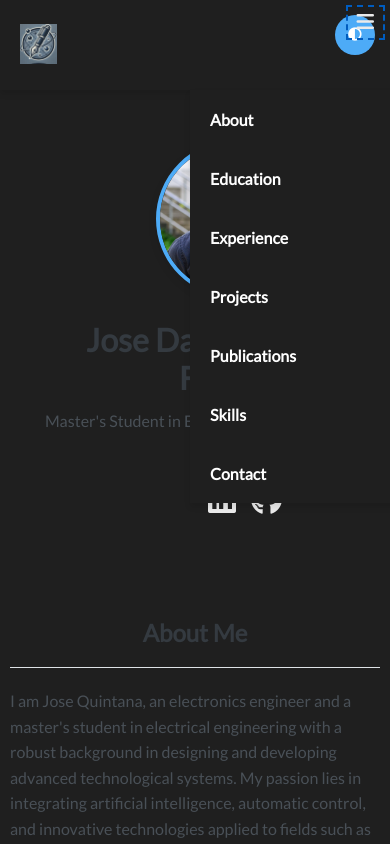
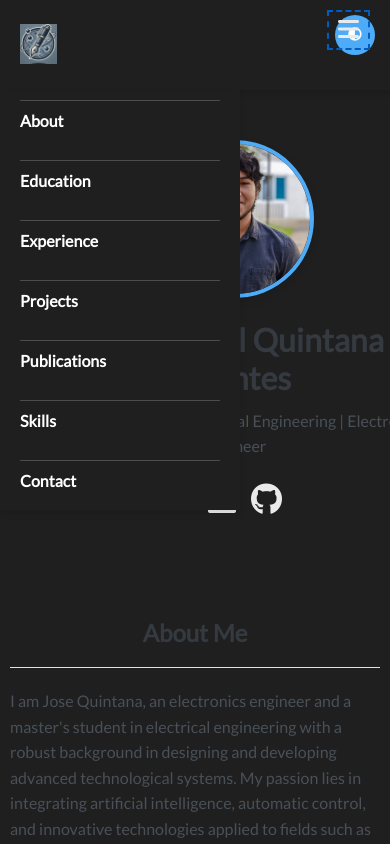
Before and after one commit to JoseQuintana20/JoseQuintana20.github.io, a plain HTML site: page index.html in a window 390 px wide. Both pictures are taken after a click on the button 365 px from the left and 22 px from the top of the page. Shown: the top 844 px of the page. Drawn offline with Linux system fonts and the light colour scheme.

Commit message:
Update frame.css

```diff
--- a/css/frame.css
+++ b/css/frame.css
@@ -146,28 +146,54 @@ hr {
 }
 
 @media (max-width: 768px) {
-  .menu-button {
-    font-size: 20px; /* Ajusta el tamaño en pantallas pequeñas */
-    top: 10px;
-    right: 10px;
+  .menu-container {
+    display: flex;
+    flex-direction: row; /* Asegura que los elementos estén en fila */
+    justify-content: space-between; /* Espaciado adecuado */
+    align-items: center;
+    padding: 10px;
+    position: relative; /* Evita superposición */
   }
 
-  .menu .menu-items {
-    display: none;
-    flex-direction: column;
-    background: #343a40;
-    width: 100%;
-    position: absolute;
-    top: 100%;
-    left: 0;
+  .menu-button {
+    display: block; /* Muestra el botón en pantallas pequeñas */
+    order: 1; /* Prioriza el botón a la izquierda */
+    margin-right: 10px; /* Espaciado entre el botón y el logo */
+    background-color: transparent; /* Fondo transparente */
+    border: none; /* Sin bordes */
+    cursor: pointer;
+    font-size: 24px; /* Tamaño del ícono */
+    color: #eaeaea; /* Color del botón */
   }
 
-  .menu .menu-items a {
+  .menu .logo {
+    order: 2; /* El logo se mueve después del botón */
+    margin-left: 0; /* Elimina márgenes adicionales */
+  }
+
+  .menu-items {
+    display: none; /* Oculta el menú por defecto */
+    flex-direction: column; /* Menú desplegable vertical */
+    position: absolute;
+    top: 60px; /* Ajusta posición debajo del header */
+    left: 0;
+    width: 100%; /* Ocupa el ancho completo */
+    background-color: #343a40;
+    z-index: 1000; /* Por encima de otros elementos */
+  }
+
+  .menu-items.active {
+    display: flex; /* Muestra el menú desplegable al activarlo */
+  }
+
+  .menu-items a {
+    color: rgba(255, 255, 255, 0.8);
     padding: 10px 20px;
     border-top: 1px solid rgba(255, 255, 255, 0.2);
+    text-decoration: none;
   }
 
-  .menu .menu-items a:hover {
+  .menu-items a:hover {
     background-color: rgba(255, 255, 255, 0.1);
   }
 }
```
